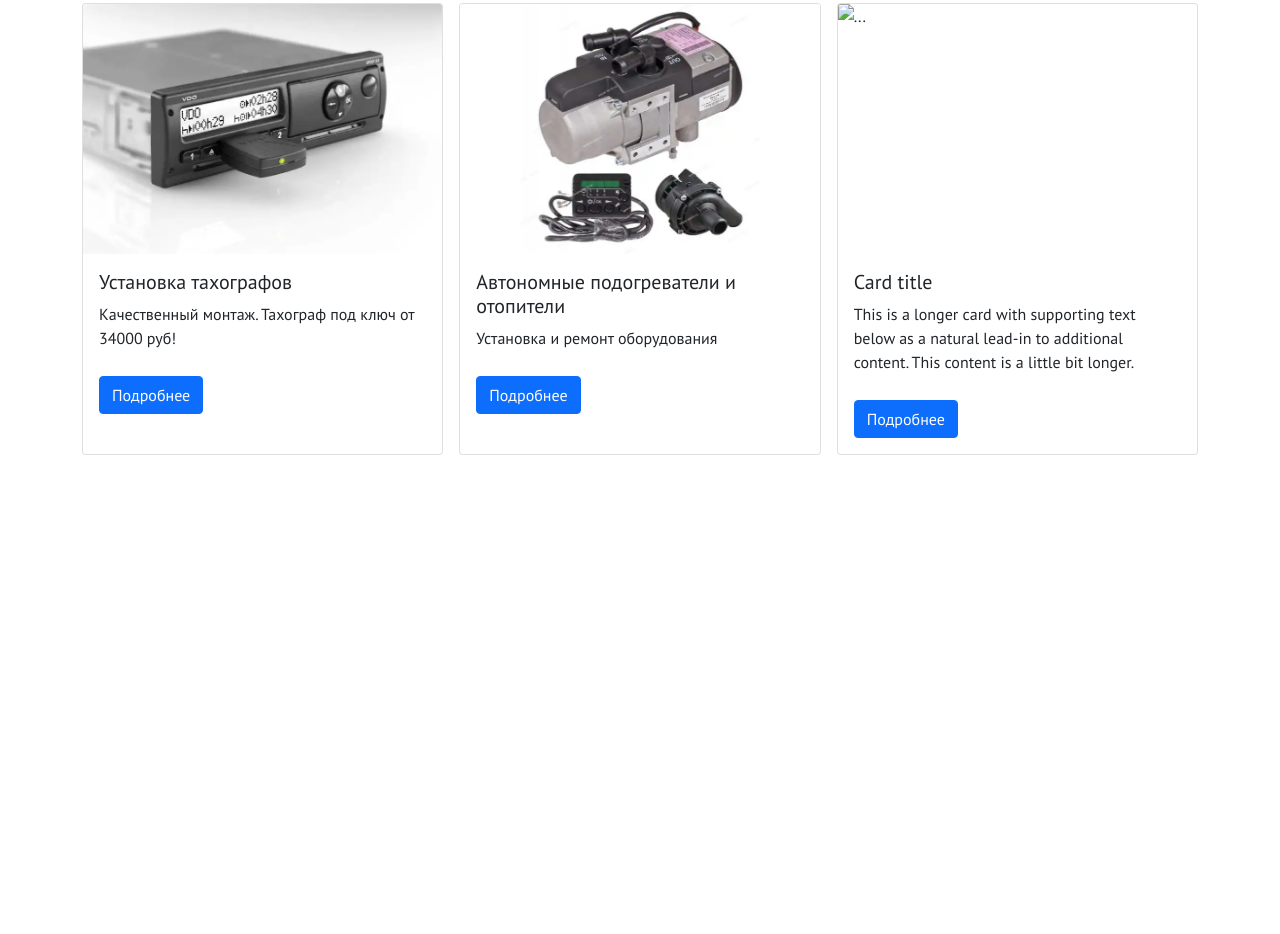
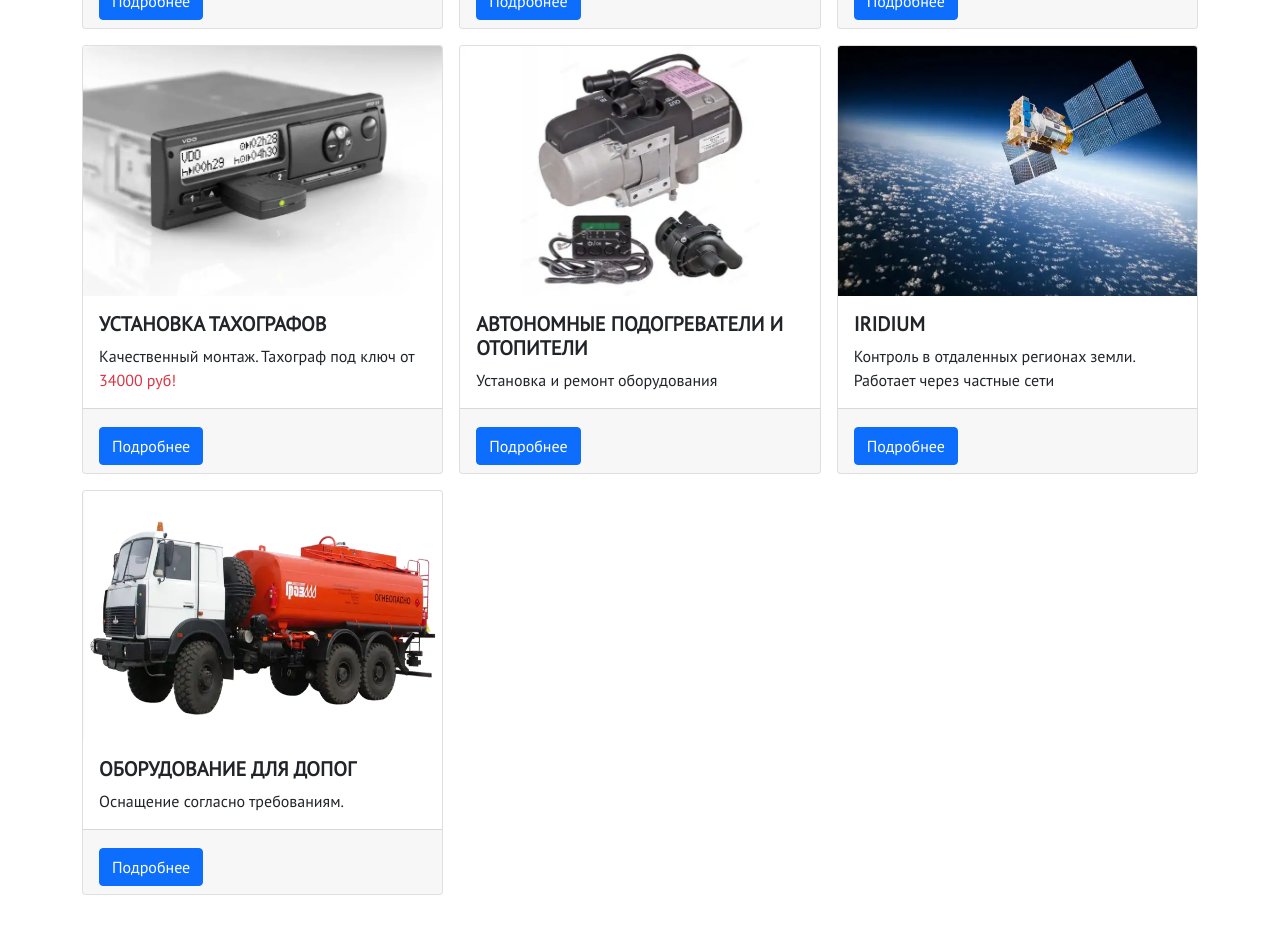
Before and after one commit to HakasLepehen/Transsoft, a website built with webpack: page index.html in a window 1280 px wide. Shown: the part 1544-2478 px from the top of the page. Before the commit the page ends 2000 px from the top, so only its background shows below. Built offline with nearby package versions, Linux system fonts and the light colour scheme; files whose address does not match are found by name.

Commit message:
adding content to cards

```diff
--- a/index.html
+++ b/index.html
@@ -209,6 +209,8 @@
                     <div class="card-body">
                         <h5 class="card-title">Установка тахографов</h5>
                         <p class="card-text">Качественный монтаж. Тахограф под ключ от <span class="attention">34000 руб!</span></p>
+                    </div>
+                    <div class="card-footer">
                         <a href="#" class="btn btn-primary">Подробнее</a>
                     </div>
                 </div>
@@ -219,17 +221,33 @@
                     <div class="card-body">
                         <h5 class="card-title">Автономные подогреватели и отопители</h5>
                         <p class="card-text">Установка и ремонт оборудования</p>
-                        <a href="https://www.ats55.ru/" class="btn btn-primary">Подробнее</a>
+                    </div>
+                    <div class="card-footer">
+                        <a href="https://www.ats55.ru/" target="_blank" class="btn btn-primary">Подробнее</a>
                     </div>
                 </div>
             </div>
             <div class="col">
                 <div class="card">
-                    <img src="..." loading="lazy" class="card-img-top" alt="...">
+                    <img src="src/img/iridium.webp" loading="lazy" class="card-img-top" alt="...">
+                    <div class="card-body d-flex flex-column">
+                        <h5 class="card-title">IRIDIUM</h5>
+                        <p class="card-text">Контроль в отдаленных регионах земли. Работает через частные сети</p>
+                    </div>
+                    <div class="card-footer">
+                        <a href="..." target="_blank" class="btn btn-primary">Подробнее</a>
+                    </div>
+                </div>
+            </div>
+            <div class="col">
+                <div class="card">
+                    <img src="src/img/dopog.webp" loading="lazy" class="card-img-top" alt="...">
                     <div class="card-body">
-                        <h5 class="card-title">Card title</h5>
-                        <p class="card-text">This is a longer card with supporting text below as a natural lead-in to additional content. This content is a little bit longer.</p>
-                        <a href="#" class="btn btn-primary">Подробнее</a>
+                        <h5 class="card-title">оборудование для допог</h5>
+                        <p class="card-text">Оснащение согласно требованиям.</p>
+                    </div>
+                    <div class="card-footer">
+                        <a href="" target="_blank" class="btn btn-primary">Подробнее</a>
                     </div>
                 </div>
             </div>
--- a/src/index.js
+++ b/src/index.js
@@ -1,9 +1,13 @@
 import './styles/styles.scss';
+//images
 import './img/logo55.webp';
 import './img/bsmts.webp';
 import './img/video.webp';
 import './img/autopilot.webp';
 import './img/tahograph.webp';
 import './img/podogrev.webp';
+import './img/iridium.webp'
+
+//libraries
 import 'bootstrap';
 import '@popperjs/core';
--- a/src/styles/styles.scss
+++ b/src/styles/styles.scss
@@ -30,7 +30,7 @@
 
 body {
   background-color: $milk;
-  height: 2000px;
+  height: 5000px;
   margin: 0;
 }
 
@@ -43,11 +43,11 @@ body {
 h2 {
   text-align: center;
   font-family: "Roboto Condensed", monospace;
-  font-weight: 800;
+  font-weight: 900;
 }
 
 section {
-  margin-top: 20px;
+  margin-top: 30px;
 }
 //Навигационная панель
 .navigation {
@@ -209,12 +209,28 @@ section {
 .services {
 
   .container {
+    padding-top: 22px;
 
     .card {
 
-      .card-img-top {
+      &-img-top {
         width: 100%;
         height: 250px;
+      }
+
+      &-body {
+
+        .card-title {
+          font-weight: 600;
+          text-transform: uppercase;
+        }
+
+        .card-text {
+
+          .attention {
+            color: $danger;
+          }
+        }
       }
     }
   }
```
Also changed, not shown: src/styles/styles.css, 1 other file.
